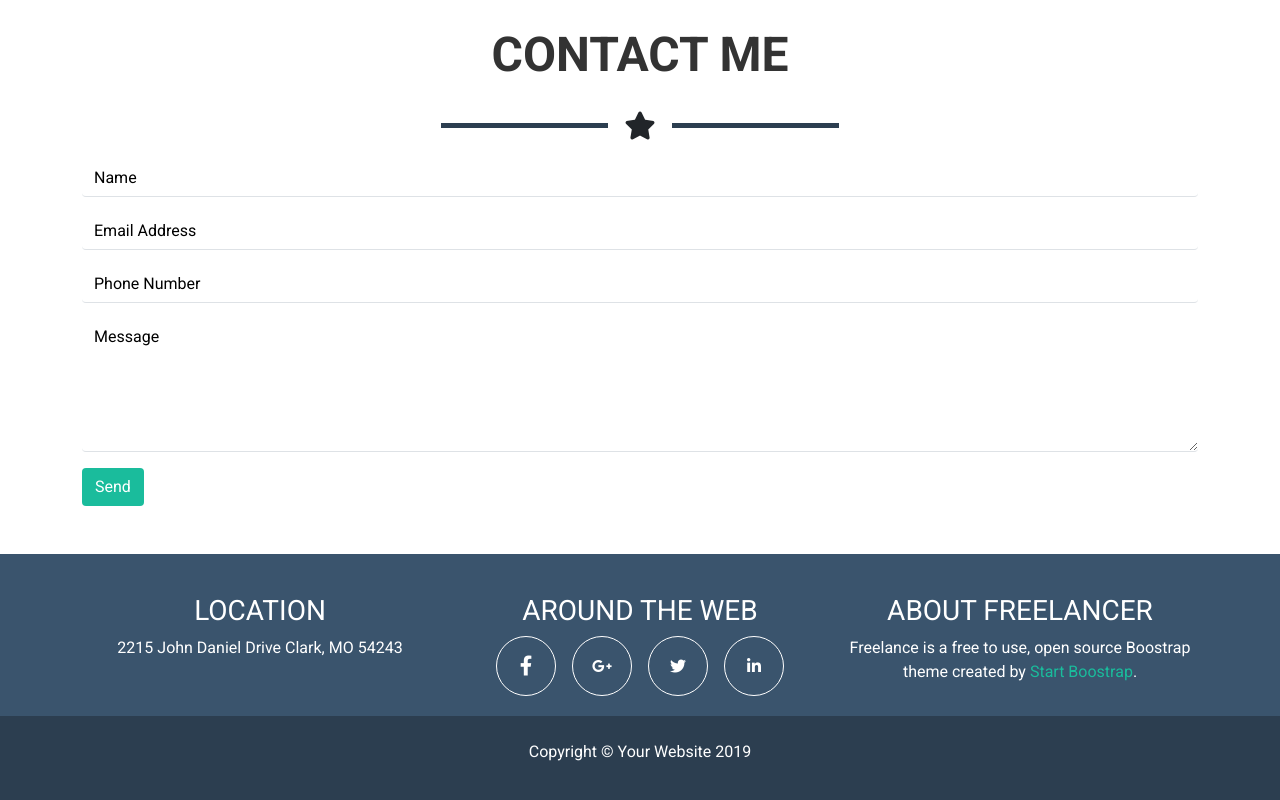
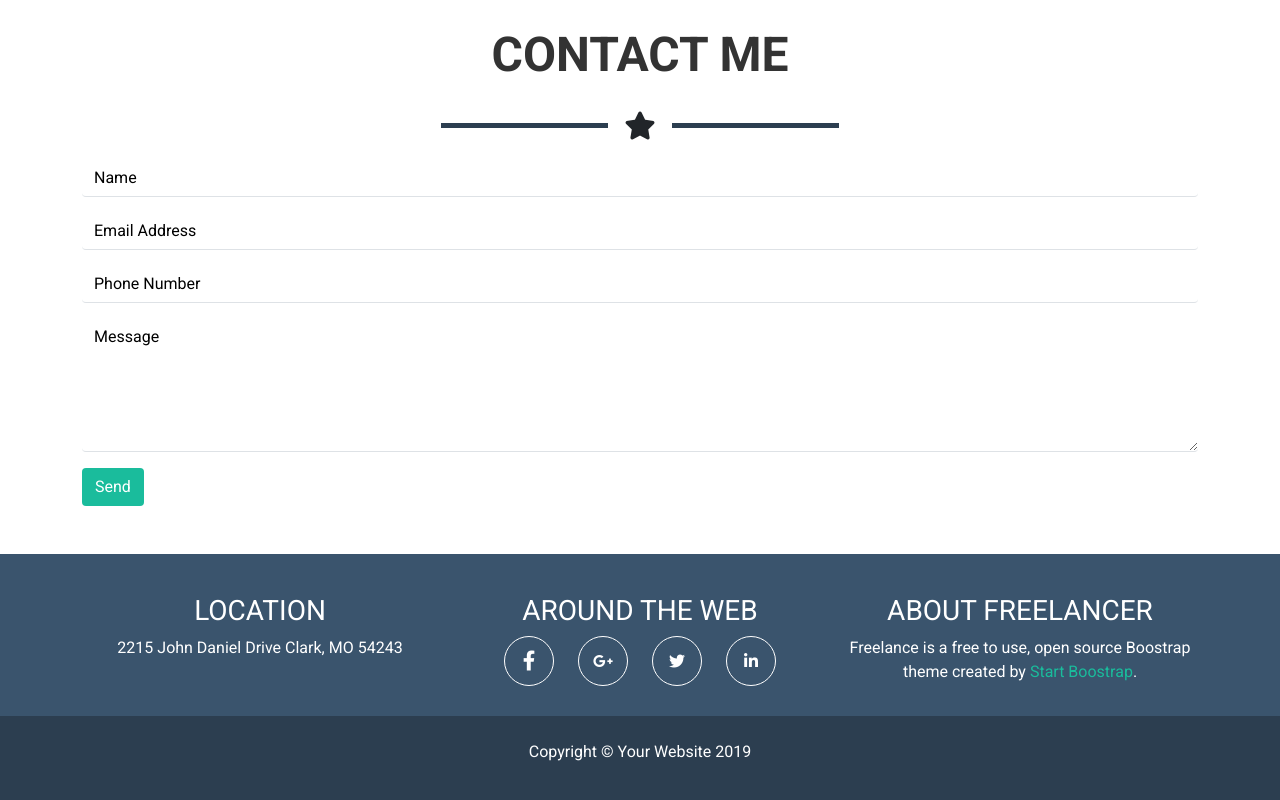
Before and after one commit to N1kola0s/html-css-bootstrap-freelancer, a plain HTML site: page index.html in a window 1280 px wide. Shown: the part 1953-2753 px from the top of the page. Drawn offline with nearby package versions, Linux system fonts and the light colour scheme.

Commit message:
add correction in web social class in footer

```diff
--- a/assets/css/style.css
+++ b/assets/css/style.css
@@ -156,8 +156,8 @@ img{
 }
 
 .social{
-    height:60px;
-    width:60px;
+    height:50px;
+    width:50px;
 }
 
 /* #endregion */
--- a/index.html
+++ b/index.html
@@ -301,34 +301,53 @@
                         <div class="web_info text-white text-center">
                             <h3 class="text-uppercase">AROUND THE WEB</h3>
 
-                            <div class="web_social d-flex justify-content-center align-items-center">
+                            <div class="web_social d-flex justify-content-center">
 
-                                <span class="social border border-white rounded-circle d-flex justify-content-center align-items-center mx-2">
-                                    <i class="fa-brands fa-facebook-f fa-md fs-5"></i>
-                                </span>
+                                <div class="row row-cols-4">
 
-                                <span class="social border border-white rounded-circle d-flex justify-content-center align-items-center mx-2">
-                                    <i class="fa-brands fa-google-plus-g fa-md"></i>
-                                </span>
+                                    <div class="col">
 
-                                <span class="social border border-white rounded-circle d-flex justify-content-center align-items-center mx-2">
-                                    <i class="fa-brands fa-twitter fa-md"></i>
-                                </span>
+                                        <div class="social border border-white rounded-circle d-flex justify-content-center align-items-center">
+                                        <i class="fa-brands fa-facebook-f fa-md fs-5"></i>
+                                        </div>
 
-                                <span class="social border border-white rounded-circle d-flex justify-content-center align-items-center mx-2">
-                                    <i class="fa-brands fa-linkedin-in fa-md"></i>
-                                </span>
+
+                                    </div>
+
+                                    <div class="col">
+
+                                        <div class="social border border-white rounded-circle d-flex justify-content-center align-items-center ">
+                                            <i class="fa-brands fa-google-plus-g fa-md"></i>
+                                        </div>
 
 
 
-                            </div>
+                                    </div>
+
+                                    <div class="col">
+
+                                        <div class="social border border-white rounded-circle d-flex justify-content-center align-items-center">
+                                            <i class="fa-brands fa-twitter fa-md"></i>
+                                        </div>
 
 
+                                    </div>
+
+                                    <div class="col">
+
+                                        <div class="social border border-white rounded-circle d-flex justify-content-center align-items-center">
+                                            <i class="fa-brands fa-linkedin-in fa-md"></i>
+                                        </div>
 
 
+                                    </div>
+
+                                </div>
+
+                            </div>
+                            <!-- /.web_social -->
                         </div>
                         <!-- /.web_info -->
-
                     </div>
                     <!-- /.col -->
 
```
